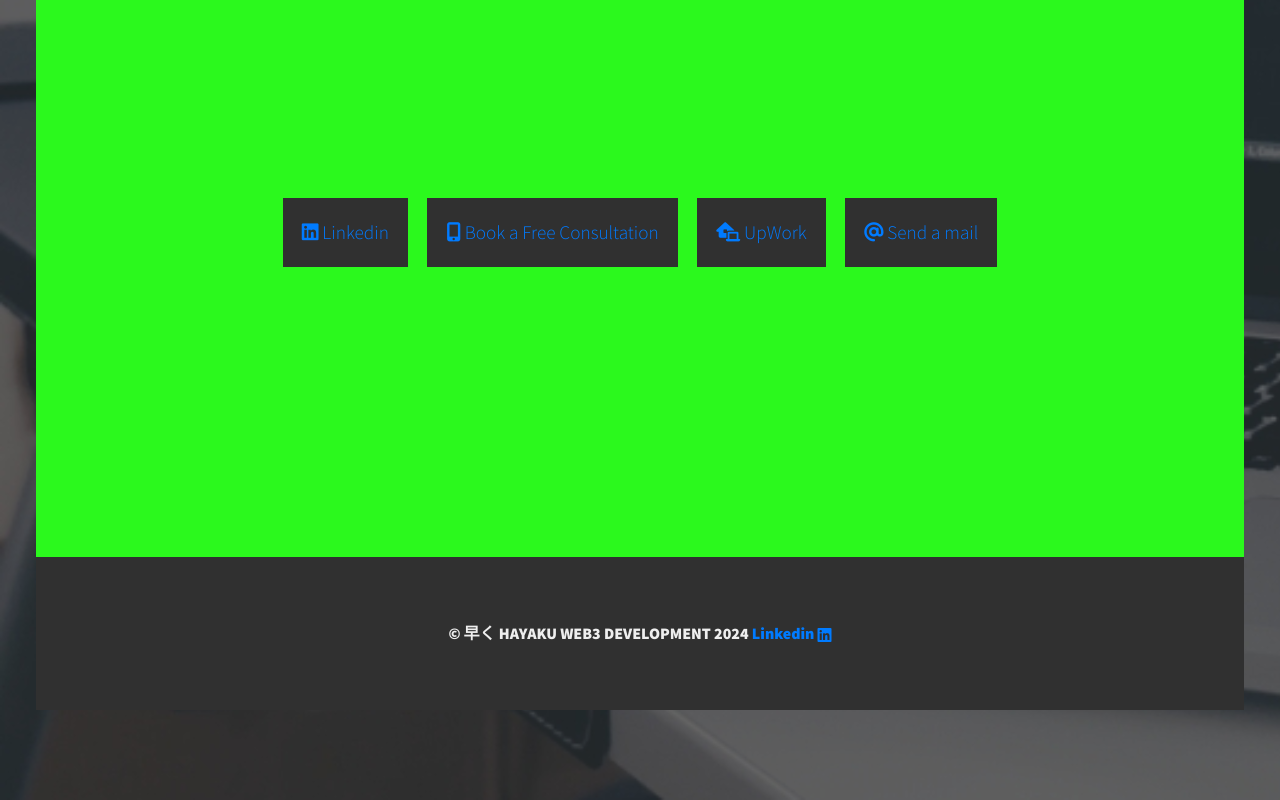
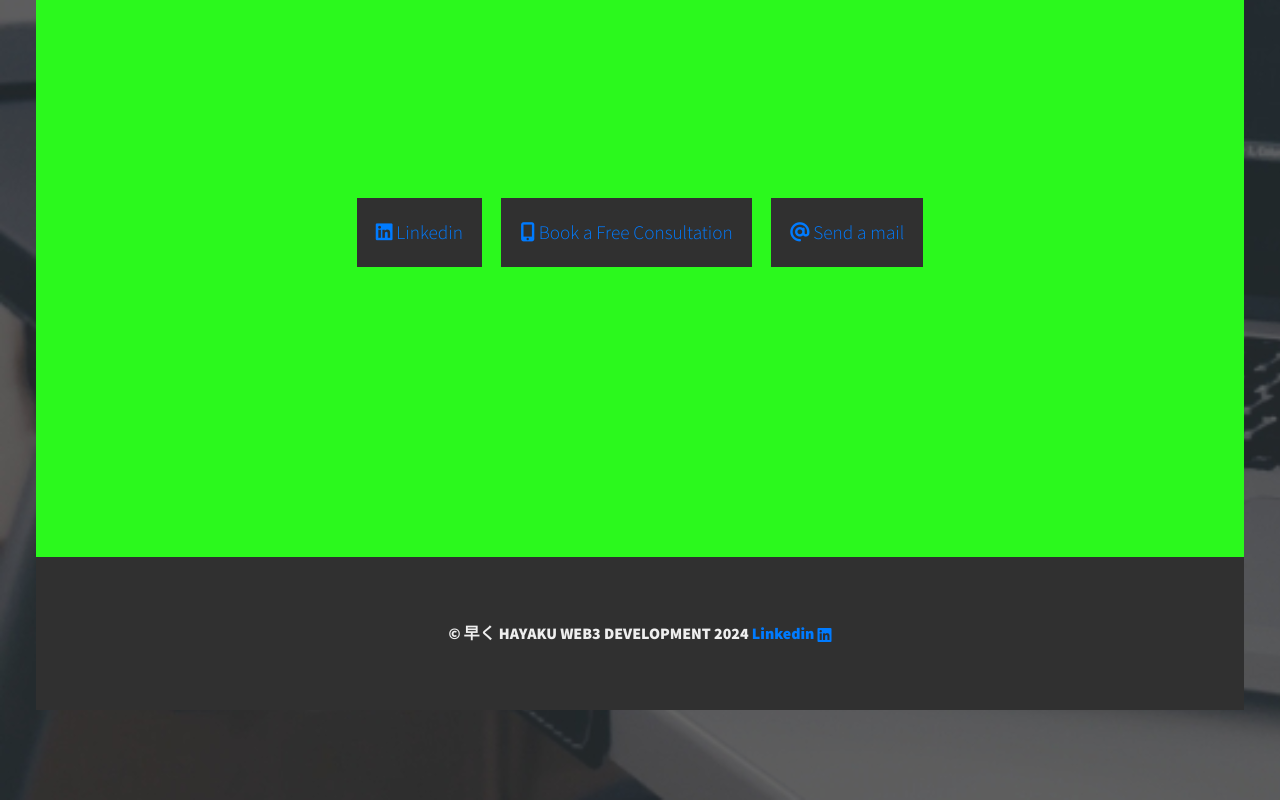
Before and after one commit to Nachoxt17/HAYAKU-WebSite, a plain HTML site: page index.html in a window 1280 px wide. Shown: the part 1347-2147 px from the top of the page. Drawn offline with nearby package versions, Linux system fonts and the light colour scheme.

Commit message:
WebSite UpDate

```diff
--- a/index.html
+++ b/index.html
@@ -159,14 +159,14 @@
           >
         </li>
 
-        <li class="social-list__item" id="upwork">
+        <!--<li class="social-list__item" id="upwork">
           <a
             href="https://www.upwork.com/o/companies/~013cb65efe6759a9ec/"
             target="_blank"
             class="social-list__link"
             ><i class="fas fa-laptop-house"></i> UpWork</a
           >
-        </li>
+        </li>-->
 
         <li class="social-list__item" id="email">
           <a href="mailto:ignacio@hayaku.ch" class="social-list__link"
```
